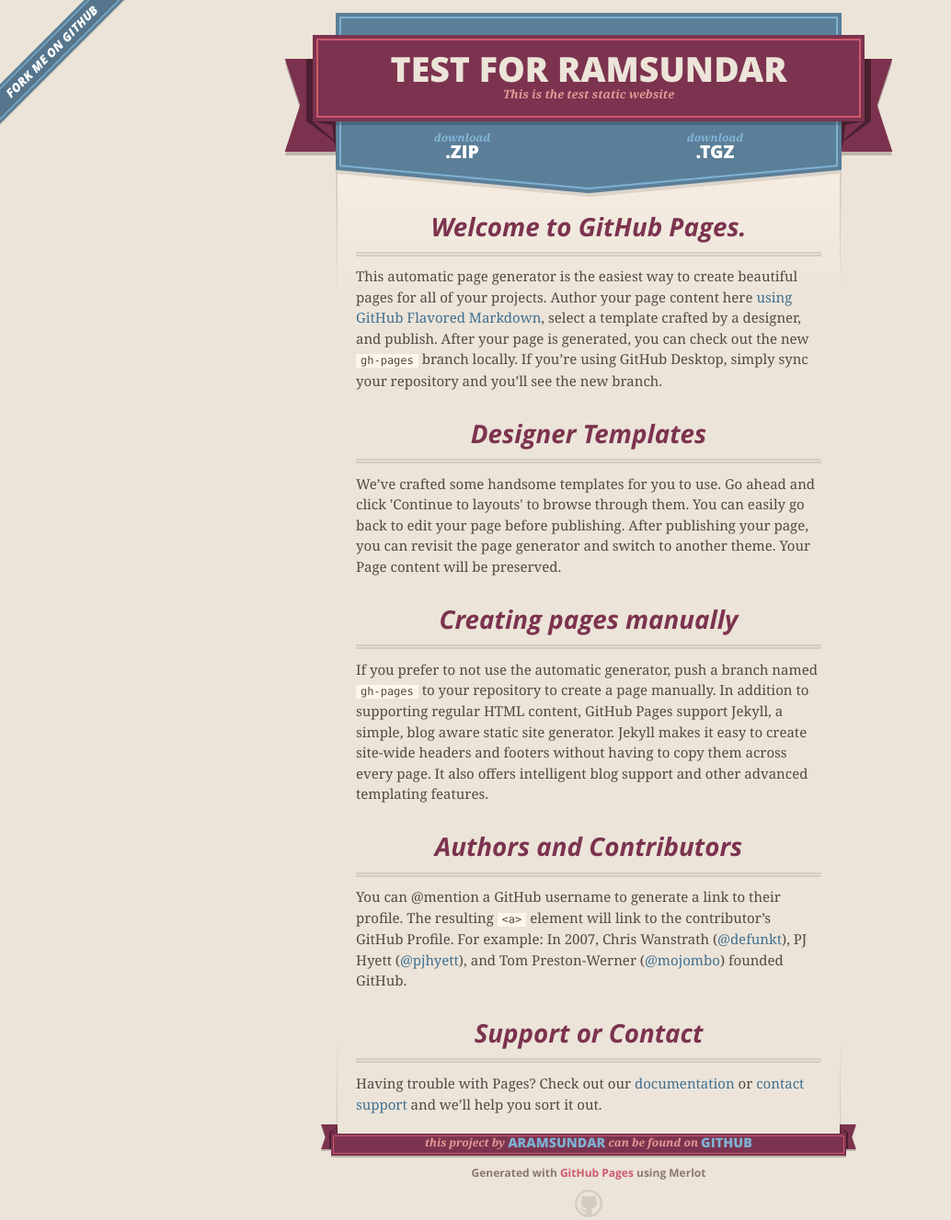
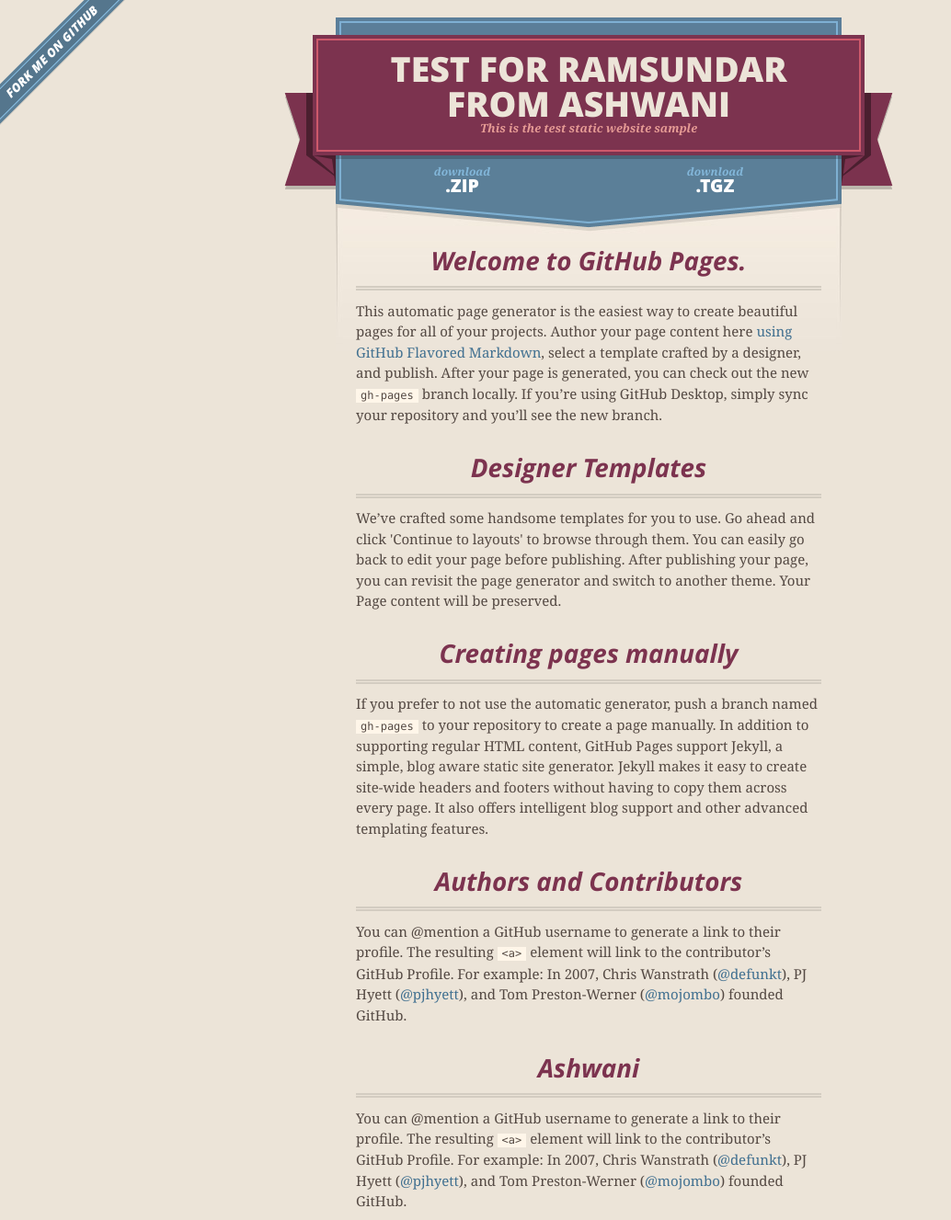
Before and after one commit to ARamsundar/test, a plain HTML site: page index.html in a window 1280 px wide. Shown: the top 1327 px of the page at 92% size, without its empty margins (0-1034 px from the left). Drawn offline with nearby package versions, Linux system fonts and the light colour scheme.

Commit message:
Chaged Heading in index.html again

```diff
--- a/index.html
+++ b/index.html
@@ -27,8 +27,8 @@
       <header>
         <span class="ribbon-outer">
           <span class="ribbon-inner">
-            <h1>Test for Ramsundar</h1>
-            <h2>This is the test static website</h2>
+            <h1>Test for Ramsundar from Ashwani</h1>
+            <h2>This is the test static website sample</h2>
           </span>
           <span class="left-tail"></span>
           <span class="right-tail"></span>
@@ -67,6 +67,12 @@
 <p>You can @mention a GitHub username to generate a link to their profile. The resulting <code>&lt;a&gt;</code> element will link to the contributor’s GitHub Profile. For example: In 2007, Chris Wanstrath (<a href="https://github.com/defunkt" class="user-mention">@defunkt</a>), PJ Hyett (<a href="https://github.com/pjhyett" class="user-mention">@pjhyett</a>), and Tom Preston-Werner (<a href="https://github.com/mojombo" class="user-mention">@mojombo</a>) founded GitHub.</p>
 
 <h3>
+<a id="authors-and-contributors" class="anchor" href="#authors-and-contributors" aria-hidden="true"><span aria-hidden="true" class="octicon octicon-link"></span></a>Ashwani</h3>
+
+<p>You can @mention a GitHub username to generate a link to their profile. The resulting <code>&lt;a&gt;</code> element will link to the contributor’s GitHub Profile. For example: In 2007, Chris Wanstrath (<a href="https://github.com/defunkt" class="user-mention">@defunkt</a>), PJ Hyett (<a href="https://github.com/pjhyett" class="user-mention">@pjhyett</a>), and Tom Preston-Werner (<a href="https://github.com/mojombo" class="user-mention">@mojombo</a>) founded GitHub.</p>
+
+
+<h3>
 <a id="support-or-contact" class="anchor" href="#support-or-contact" aria-hidden="true"><span aria-hidden="true" class="octicon octicon-link"></span></a>Support or Contact</h3>
 
 <p>Having trouble with Pages? Check out our <a href="https://help.github.com/pages">documentation</a> or <a href="https://github.com/contact">contact support</a> and we’ll help you sort it out.</p>
```
